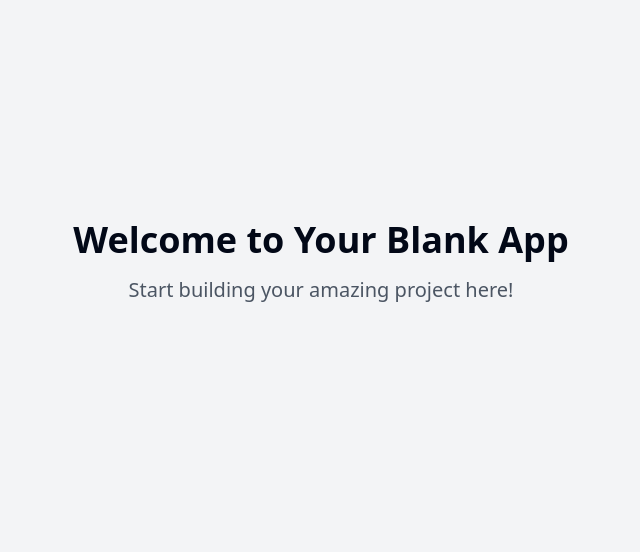
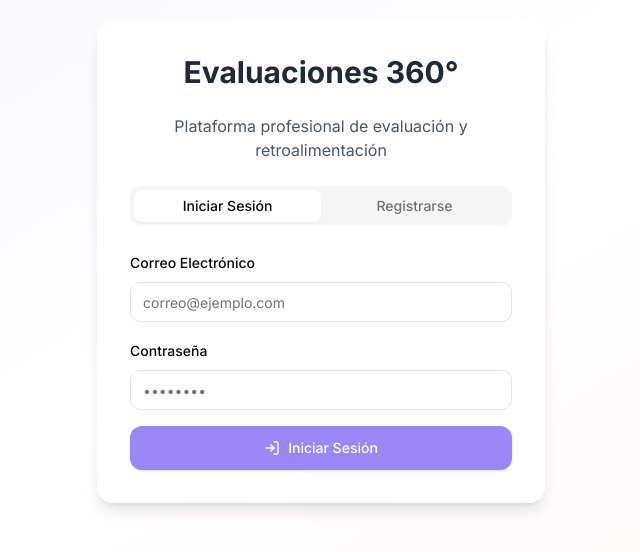
Before and after one commit to zenx5/360-evaluacion-amigable, a React (Vite) app: page / in a window 1280 px wide. Shown: the part 138-690 px from the top of the page, without its empty margins (319-959 px from the left). Built offline with nearby package versions, Linux system fonts and the light colour scheme.

Commit message:
Add 360 evaluation web app
This commit adds a web application for 360 evaluations, including user login and registration.  The UI will be user-friendly.

```diff
--- a/src/components/ui/button.tsx
+++ b/src/components/ui/button.tsx
@@ -1,28 +1,28 @@
-import * as React from "react"
-import { Slot } from "@radix-ui/react-slot"
-import { cva, type VariantProps } from "class-variance-authority"
 
-import { cn } from "@/lib/utils"
+import * as React from "react";
+import { Slot } from "@radix-ui/react-slot";
+import { cva, type VariantProps } from "class-variance-authority";
+import { cn } from "@/lib/utils";
 
 const buttonVariants = cva(
-  "inline-flex items-center justify-center gap-2 whitespace-nowrap rounded-md text-sm font-medium ring-offset-background transition-colors focus-visible:outline-none focus-visible:ring-2 focus-visible:ring-ring focus-visible:ring-offset-2 disabled:pointer-events-none disabled:opacity-50 [&_svg]:pointer-events-none [&_svg]:size-4 [&_svg]:shrink-0",
+  "inline-flex items-center justify-center whitespace-nowrap rounded-lg text-sm font-medium transition-all focus-visible:outline-none focus-visible:ring-2 focus-visible:ring-ring disabled:pointer-events-none disabled:opacity-50",
   {
     variants: {
       variant: {
-        default: "bg-primary text-primary-foreground hover:bg-primary/90",
+        default: "bg-primary text-primary-foreground shadow hover:bg-primary-600",
         destructive:
-          "bg-destructive text-destructive-foreground hover:bg-destructive/90",
+          "bg-destructive text-destructive-foreground shadow-sm hover:bg-destructive/90",
         outline:
-          "border border-input bg-background hover:bg-accent hover:text-accent-foreground",
+          "border border-input bg-background shadow-sm hover:bg-accent hover:text-accent-foreground",
         secondary:
-          "bg-secondary text-secondary-foreground hover:bg-secondary/80",
+          "bg-secondary text-secondary-foreground shadow-sm hover:bg-secondary/80",
         ghost: "hover:bg-accent hover:text-accent-foreground",
         link: "text-primary underline-offset-4 hover:underline",
       },
       size: {
-        default: "h-10 px-4 py-2",
+        default: "h-11 px-4 py-2",
         sm: "h-9 rounded-md px-3",
-        lg: "h-11 rounded-md px-8",
+        lg: "h-12 rounded-md px-8",
         icon: "h-10 w-10",
       },
     },
@@ -31,26 +31,27 @@ const buttonVariants = cva(
       size: "default",
     },
   }
-)
+);
 
 export interface ButtonProps
   extends React.ButtonHTMLAttributes<HTMLButtonElement>,
     VariantProps<typeof buttonVariants> {
-  asChild?: boolean
+  asChild?: boolean;
 }
 
 const Button = React.forwardRef<HTMLButtonElement, ButtonProps>(
   ({ className, variant, size, asChild = false, ...props }, ref) => {
-    const Comp = asChild ? Slot : "button"
+    const Comp = asChild ? Slot : "button";
     return (
       <Comp
         className={cn(buttonVariants({ variant, size, className }))}
         ref={ref}
         {...props}
       />
-    )
+    );
   }
-)
-Button.displayName = "Button"
+);
 
-export { Button, buttonVariants }
+Button.displayName = "Button";
+
+export { Button, buttonVariants };
--- a/src/index.css
+++ b/src/index.css
@@ -1,3 +1,6 @@
+
+@import url('https://fonts.googleapis.com/css2?family=Inter:wght@100;200;300;400;500;600;700;800;900&display=swap');
+
 @tailwind base;
 @tailwind components;
 @tailwind utilities;
@@ -5,97 +8,61 @@
 @layer base {
   :root {
     --background: 0 0% 100%;
-    --foreground: 222.2 84% 4.9%;
-
+    --foreground: 240 10% 3.9%;
     --card: 0 0% 100%;
-    --card-foreground: 222.2 84% 4.9%;
-
+    --card-foreground: 240 10% 3.9%;
     --popover: 0 0% 100%;
-    --popover-foreground: 222.2 84% 4.9%;
-
-    --primary: 222.2 47.4% 11.2%;
-    --primary-foreground: 210 40% 98%;
-
-    --secondary: 210 40% 96.1%;
-    --secondary-foreground: 222.2 47.4% 11.2%;
-
-    --muted: 210 40% 96.1%;
-    --muted-foreground: 215.4 16.3% 46.9%;
-
-    --accent: 210 40% 96.1%;
-    --accent-foreground: 222.2 47.4% 11.2%;
-
+    --popover-foreground: 240 10% 3.9%;
+    --primary: 262.1 83.3% 57.8%;
+    --primary-foreground: 0 0% 100%;
+    --secondary: 240 5.9% 90%;
+    --secondary-foreground: 240 5.9% 10%;
+    --muted: 240 4.8% 95.9%;
+    --muted-foreground: 240 3.8% 46.1%;
+    --accent: 346 100% 93.5%;
+    --accent-foreground: 240 5.9% 10%;
     --destructive: 0 84.2% 60.2%;
-    --destructive-foreground: 210 40% 98%;
-
-    --border: 214.3 31.8% 91.4%;
-    --input: 214.3 31.8% 91.4%;
-    --ring: 222.2 84% 4.9%;
-
-    --radius: 0.5rem;
-
-    --sidebar-background: 0 0% 98%;
-
-    --sidebar-foreground: 240 5.3% 26.1%;
-
-    --sidebar-primary: 240 5.9% 10%;
-
-    --sidebar-primary-foreground: 0 0% 98%;
-
-    --sidebar-accent: 240 4.8% 95.9%;
-
-    --sidebar-accent-foreground: 240 5.9% 10%;
-
-    --sidebar-border: 220 13% 91%;
-
-    --sidebar-ring: 217.2 91.2% 59.8%;
+    --destructive-foreground: 0 0% 98%;
+    --border: 240 5.9% 90%;
+    --input: 240 5.9% 90%;
+    --ring: 262.1 83.3% 57.8%;
+    --radius: 0.75rem;
   }
 
-  .dark {
-    --background: 222.2 84% 4.9%;
-    --foreground: 210 40% 98%;
-
-    --card: 222.2 84% 4.9%;
-    --card-foreground: 210 40% 98%;
-
-    --popover: 222.2 84% 4.9%;
-    --popover-foreground: 210 40% 98%;
-
-    --primary: 210 40% 98%;
-    --primary-foreground: 222.2 47.4% 11.2%;
-
-    --secondary: 217.2 32.6% 17.5%;
-    --secondary-foreground: 210 40% 98%;
-
-    --muted: 217.2 32.6% 17.5%;
-    --muted-foreground: 215 20.2% 65.1%;
-
-    --accent: 217.2 32.6% 17.5%;
-    --accent-foreground: 210 40% 98%;
-
-    --destructive: 0 62.8% 30.6%;
-    --destructive-foreground: 210 40% 98%;
-
-    --border: 217.2 32.6% 17.5%;
-    --input: 217.2 32.6% 17.5%;
-    --ring: 212.7 26.8% 83.9%;
-    --sidebar-background: 240 5.9% 10%;
-    --sidebar-foreground: 240 4.8% 95.9%;
-    --sidebar-primary: 224.3 76.3% 48%;
-    --sidebar-primary-foreground: 0 0% 100%;
-    --sidebar-accent: 240 3.7% 15.9%;
-    --sidebar-accent-foreground: 240 4.8% 95.9%;
-    --sidebar-border: 240 3.7% 15.9%;
-    --sidebar-ring: 217.2 91.2% 59.8%;
-  }
-}
-
-@layer base {
   * {
     @apply border-border;
   }
 
   body {
-    @apply bg-background text-foreground;
+    @apply bg-background text-foreground antialiased;
+    font-family: 'Inter', sans-serif;
+  }
+
+  .glass-card {
+    @apply bg-white/70 backdrop-blur-lg border border-white/20 shadow-lg;
+  }
+
+  .fade-in {
+    @apply animate-fadeIn;
+  }
+
+  .slide-in {
+    @apply animate-slideIn;
   }
 }
+
+.auth-container {
+  @apply min-h-screen flex items-center justify-center bg-gradient-to-br from-primary-100 via-white to-accent/30 p-4;
+}
+
+.auth-card {
+  @apply glass-card w-full max-w-md p-8 rounded-2xl space-y-6;
+}
+
+.page-container {
+  @apply container mx-auto px-4 py-8 max-w-7xl;
+}
+
+.section-title {
+  @apply text-2xl font-semibold text-gray-800 mb-6;
+}
--- a/src/pages/Index.tsx
+++ b/src/pages/Index.tsx
@@ -1,11 +1,127 @@
-// Update this page (the content is just a fallback if you fail to update the page)
+
+import { useState } from "react";
+import { Button } from "@/components/ui/button";
+import { Input } from "@/components/ui/input";
+import { Label } from "@/components/ui/label";
+import { Tabs, TabsContent, TabsList, TabsTrigger } from "@/components/ui/tabs";
+import { toast } from "sonner";
+import { LogIn, UserPlus } from "lucide-react";
 
 const Index = () => {
+  const [isLoading, setIsLoading] = useState(false);
+
+  const handleLogin = async (e: React.FormEvent<HTMLFormElement>) => {
+    e.preventDefault();
+    setIsLoading(true);
+    try {
+      // TODO: Implementar lógica de login
+      toast.success("¡Bienvenido de vuelta!");
+    } catch (error) {
+      toast.error("Error al iniciar sesión");
+    } finally {
+      setIsLoading(false);
+    }
+  };
+
+  const handleRegister = async (e: React.FormEvent<HTMLFormElement>) => {
+    e.preventDefault();
+    setIsLoading(true);
+    try {
+      // TODO: Implementar lógica de registro
+      toast.success("¡Registro exitoso!");
+    } catch (error) {
+      toast.error("Error al registrarse");
+    } finally {
+      setIsLoading(false);
+    }
+  };
+
   return (
-    <div className="min-h-screen flex items-center justify-center bg-gray-100">
-      <div className="text-center">
-        <h1 className="text-4xl font-bold mb-4">Welcome to Your Blank App</h1>
-        <p className="text-xl text-gray-600">Start building your amazing project here!</p>
+    <div className="auth-container">
+      <div className="auth-card slide-in">
+        <h1 className="text-3xl font-bold text-center text-gray-800 mb-2">
+          Evaluaciones 360°
+        </h1>
+        <p className="text-center text-gray-600 mb-6">
+          Plataforma profesional de evaluación y retroalimentación
+        </p>
+
+        <Tabs defaultValue="login" className="w-full">
+          <TabsList className="grid w-full grid-cols-2 mb-6">
+            <TabsTrigger value="login">Iniciar Sesión</TabsTrigger>
+            <TabsTrigger value="register">Registrarse</TabsTrigger>
+          </TabsList>
+
+          <TabsContent value="login">
+            <form onSubmit={handleLogin} className="space-y-4">
+              <div className="space-y-2">
+                <Label htmlFor="email">Correo Electrónico</Label>
+                <Input
+                  id="email"
+                  type="email"
+                  placeholder="correo@ejemplo.com"
+                  required
+                />
+              </div>
+              <div className="space-y-2">
+                <Label htmlFor="password">Contraseña</Label>
+                <Input
+                  id="password"
+                  type="password"
+                  placeholder="••••••••"
+                  required
+                />
+              </div>
+              <Button
+                type="submit"
+                className="w-full"
+                disabled={isLoading}
+              >
+                <LogIn className="mr-2 h-4 w-4" />
+                Iniciar Sesión
+              </Button>
+            </form>
+          </TabsContent>
+
+          <TabsContent value="register">
+            <form onSubmit={handleRegister} className="space-y-4">
+              <div className="space-y-2">
+                <Label htmlFor="register-name">Nombre Completo</Label>
+                <Input
+                  id="register-name"
+                  placeholder="Juan Pérez"
+                  required
+                />
+              </div>
+              <div className="space-y-2">
+                <Label htmlFor="register-email">Correo Electrónico</Label>
+                <Input
+                  id="register-email"
+                  type="email"
+                  placeholder="correo@ejemplo.com"
+                  required
+                />
+              </div>
+              <div className="space-y-2">
+                <Label htmlFor="register-password">Contraseña</Label>
+                <Input
+                  id="register-password"
+                  type="password"
+                  placeholder="••••••••"
+                  required
+                />
+              </div>
+              <Button
+                type="submit"
+                className="w-full"
+                disabled={isLoading}
+              >
+                <UserPlus className="mr-2 h-4 w-4" />
+                Registrarse
+              </Button>
+            </form>
+          </TabsContent>
+        </Tabs>
       </div>
     </div>
   );
--- a/tailwind.config.ts
+++ b/tailwind.config.ts
@@ -1,3 +1,4 @@
+
 import type { Config } from "tailwindcss";
 
 export default {
@@ -12,85 +13,70 @@ export default {
   theme: {
     container: {
       center: true,
-			padding: '2rem',
+      padding: "2rem",
       screens: {
-				'2xl': '1400px'
-			}
+        "2xl": "1400px",
+      },
     },
     extend: {
       colors: {
-				border: 'hsl(var(--border))',
-				input: 'hsl(var(--input))',
-				ring: 'hsl(var(--ring))',
-				background: 'hsl(var(--background))',
-				foreground: 'hsl(var(--foreground))',
+        border: "hsl(var(--border))",
+        input: "hsl(var(--input))",
+        ring: "hsl(var(--ring))",
+        background: "hsl(var(--background))",
+        foreground: "hsl(var(--foreground))",
         primary: {
-					DEFAULT: 'hsl(var(--primary))',
-					foreground: 'hsl(var(--primary-foreground))'
+          DEFAULT: "#9b87f5",
+          foreground: "#ffffff",
+          100: "#f5f3ff",
+          200: "#e9e5ff",
+          300: "#d6ccff",
+          400: "#b8a5ff",
+          500: "#9b87f5",
+          600: "#7e69ab",
+          700: "#6E59A5",
         },
         secondary: {
-					DEFAULT: 'hsl(var(--secondary))',
-					foreground: 'hsl(var(--secondary-foreground))'
+          DEFAULT: "#8E9196",
+          foreground: "#ffffff",
+        },
+        accent: {
+          DEFAULT: "#FFDEE2",
+          foreground: "#000000",
         },
         destructive: {
-					DEFAULT: 'hsl(var(--destructive))',
-					foreground: 'hsl(var(--destructive-foreground))'
+          DEFAULT: "#ea384c",
+          foreground: "#ffffff",
         },
         muted: {
-					DEFAULT: 'hsl(var(--muted))',
-					foreground: 'hsl(var(--muted-foreground))'
-				},
-				accent: {
-					DEFAULT: 'hsl(var(--accent))',
-					foreground: 'hsl(var(--accent-foreground))'
-				},
-				popover: {
-					DEFAULT: 'hsl(var(--popover))',
-					foreground: 'hsl(var(--popover-foreground))'
+          DEFAULT: "#f6f6f7",
+          foreground: "#71717a",
         },
         card: {
-					DEFAULT: 'hsl(var(--card))',
-					foreground: 'hsl(var(--card-foreground))'
+          DEFAULT: "hsl(var(--card))",
+          foreground: "hsl(var(--card-foreground))",
         },
-				sidebar: {
-					DEFAULT: 'hsl(var(--sidebar-background))',
-					foreground: 'hsl(var(--sidebar-foreground))',
-					primary: 'hsl(var(--sidebar-primary))',
-					'primary-foreground': 'hsl(var(--sidebar-primary-foreground))',
-					accent: 'hsl(var(--sidebar-accent))',
-					'accent-foreground': 'hsl(var(--sidebar-accent-foreground))',
-					border: 'hsl(var(--sidebar-border))',
-					ring: 'hsl(var(--sidebar-ring))'
-				}
       },
       borderRadius: {
-				lg: 'var(--radius)',
-				md: 'calc(var(--radius) - 2px)',
-				sm: 'calc(var(--radius) - 4px)'
+        lg: "var(--radius)",
+        md: "calc(var(--radius) - 2px)",
+        sm: "calc(var(--radius) - 4px)",
       },
       keyframes: {
-				'accordion-down': {
-					from: {
-						height: '0'
+        fadeIn: {
+          from: { opacity: '0' },
+          to: { opacity: '1' },
         },
-					to: {
-						height: 'var(--radix-accordion-content-height)'
-					}
+        slideIn: {
+          from: { transform: 'translateY(20px)', opacity: '0' },
+          to: { transform: 'translateY(0)', opacity: '1' },
         },
-				'accordion-up': {
-					from: {
-						height: 'var(--radix-accordion-content-height)'
-					},
-					to: {
-						height: '0'
-					}
-				}
       },
       animation: {
-				'accordion-down': 'accordion-down 0.2s ease-out',
-				'accordion-up': 'accordion-up 0.2s ease-out'
-			}
-		}
+        fadeIn: 'fadeIn 0.5s ease-out',
+        slideIn: 'slideIn 0.5s ease-out',
+      },
+    },
   },
   plugins: [require("tailwindcss-animate")],
 } satisfies Config;
```
Lines whose indentation alone changed are shown as unchanged.
